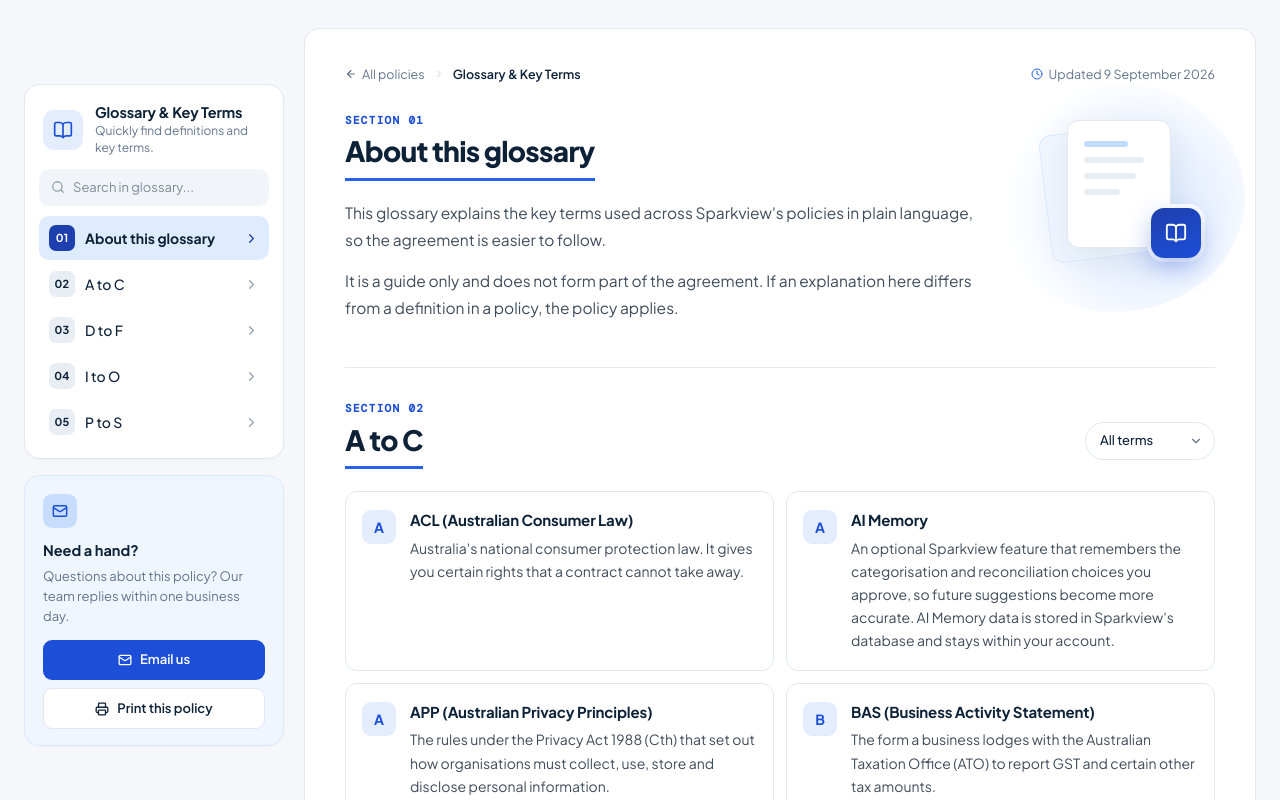
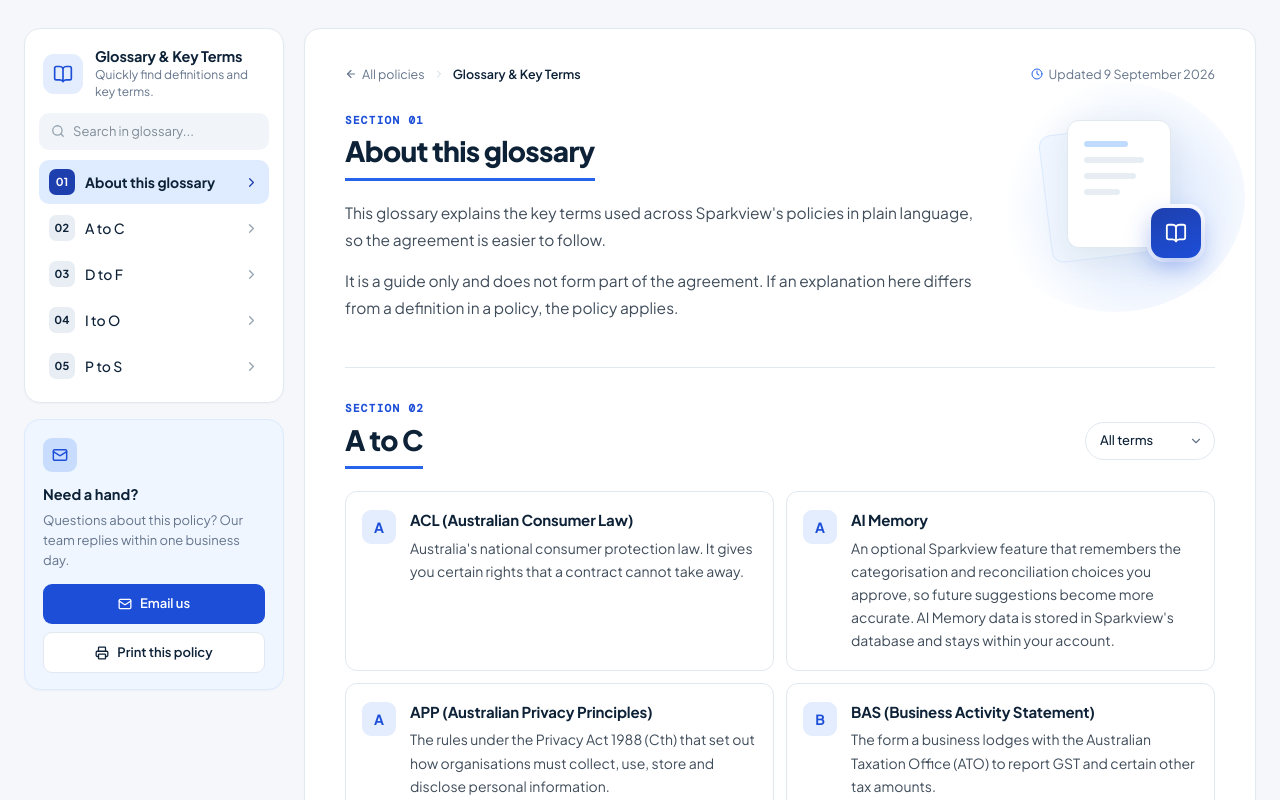
Before and after one commit to jasbinder-xtecglobal/accountantgenie-website, a Next.js app: page /policies/glossary in a window 1280 px wide. Shown: the top 800 px of the page. Built offline with nearby package versions, Linux system fonts and the light colour scheme; a web font is replaced by a local one.

Commit message:
Enhance PolicyPage and proxy logic for improved handling of coming soon mode; remove unused image assets

```diff
--- a/components/PolicyPage.tsx
+++ b/components/PolicyPage.tsx
@@ -5,6 +5,7 @@ import Link from "next/link";
 import { ArrowLeft, ArrowRight, ChevronDown, ChevronRight, Clock, Mail, Printer, Search } from "lucide-react";
 import { POLICY_ICONS } from "./policyIcons";
 import { CONTACT_EMAIL, policies, type Block, type Policy, type Term } from "@/lib/policies";
+import { COMING_SOON } from "@/lib/site";
 
 /* ──────────────────────────────────────────────
    Helpers
@@ -16,6 +17,11 @@ const MINT = "#2563EB";
 const TEXT = "#3F4C5A";
 const MUTED = "#64748B";
 const LINE = "#E2E8F0";
+
+/* Sticky offset for the sidebar. With the Navbar hidden (coming-soon mode)
+   it matches the page's top padding so the sidebar lines up with the
+   article card; otherwise it clears the sticky Navbar. */
+const SIDEBAR_TOP = COMING_SOON ? 28 : 84;
 
 function isTerms(b: Block): b is { terms: Term[] } {
   return typeof b === "object" && !Array.isArray(b) && "terms" in b;
@@ -220,7 +226,7 @@ export default function PolicyPage({ policy }: { policy: Policy }) {
         >
           {/* ── Sidebar ── */}
           {hasContent && (
-            <aside className="pp-side" style={{ position: "sticky", top: 84, display: "flex", flexDirection: "column", gap: 16 }}>
+            <aside className="pp-side" style={{ position: "sticky", top: SIDEBAR_TOP, display: "flex", flexDirection: "column", gap: 16 }}>
               <div style={{ ...card, padding: 14 }}>
                 <div style={{ display: "flex", alignItems: "center", gap: 12, padding: "4px 4px 12px" }}>
                   <span
--- a/proxy.ts
+++ b/proxy.ts
@@ -6,17 +6,27 @@ import { COMING_SOON } from "@/lib/site";
  * While COMING_SOON is on, every page URL is sent to the root so nothing
  * but the "Coming soon" screen is reachable.
  *
- * Static assets are left alone: the matcher skips Next internals and API
- * routes, and the extension check below skips public files such as
- * /logo-white.svg or /icon.png so the holding page itself can still load.
+ * Exceptions:
+ *   • /policies and /policies/<slug> stay public so the legal pages can be
+ *     linked from app stores, sign-up flows and partner agreements before
+ *     launch. Unknown slugs still 404 (dynamicParams = false on that route).
+ *   • Static assets are left alone: the matcher skips Next internals and API
+ *     routes, and the extension check below skips public files such as
+ *     /logo-white.svg or /icon.png so the holding page itself can still load.
  */
+const PUBLIC_PREFIXES = ["/policies"];
+
+function isPublicPath(pathname: string) {
+  return PUBLIC_PREFIXES.some((p) => pathname === p || pathname.startsWith(`${p}/`));
+}
+
 export function proxy(request: NextRequest) {
   if (!COMING_SOON) return NextResponse.next();
 
   const { pathname } = request.nextUrl;
   const lastSegment = pathname.slice(pathname.lastIndexOf("/") + 1);
   const isFile = lastSegment.includes(".");
-  if (pathname === "/" || isFile) return NextResponse.next();
+  if (pathname === "/" || isFile || isPublicPath(pathname)) return NextResponse.next();
 
   const url = request.nextUrl.clone();
   url.pathname = "/";
```
Also changed, not shown: rv-1440.png (deleted), rv2-1440.png (deleted).
